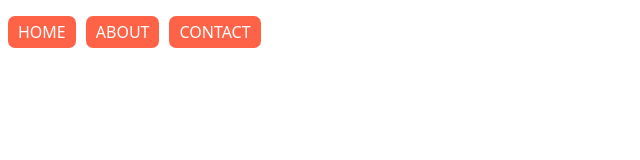
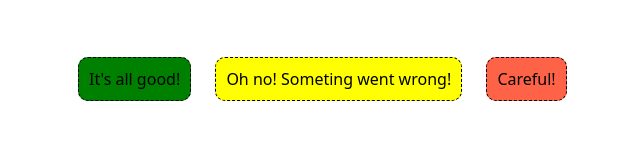
Before and after one commit to Idooru/css-layout-master-class, a website built with Vite: page index.html in a window 1280 px wide. Shown: the whole page, without its empty margins (0-640 px from the left). Built offline with nearby package versions, Linux system fonts and the light colour scheme.

Commit message:
#4.2 @extend

```diff
--- a/index.html
+++ b/index.html
@@ -8,10 +8,8 @@
     <link rel="stylesheet" href="/styles/style.scss" />
   </head>
   <body>
-    <ul>
-      <li><a href="#">Home</a></li>
-      <li><a href="#">About</a></li>
-      <li><a href="#">Contact</a></li>
-    </ul>
+    <span class="success">It's all good!</span>
+    <span class="warning">Oh no! Someting went wrong!</span>
+    <span class="error">Careful!</span>
   </body>
 </html>
--- a/styles/style.scss
+++ b/styles/style.scss
@@ -1,27 +1,27 @@
 body {
   font-family: system-ui, -apple-system, BlinkMacSystemFont, "Segoe UI", Roboto,
     Oxygen, Ubuntu, Cantarell, "Open Sans", "Helvetica Neue", sans-serif;
+  padding: 60px;
 }
 
-ul {
-  list-style-type: none;
-  padding: 0;
-  display: flex;
-  gap: 10px;
-  li {
-    background-color: tomato;
-    padding: 5px 10px;
-    border-radius: 7px;
-    &:hover {
-      opacity: 0.8;
-      a {
-        color: grey;
-      }
-    }
-    a {
-      text-decoration: none;
-      color: white;
-      text-transform: uppercase;
-    }
-  }
+%alert {
+  margin: 10px;
+  padding: 10px;
+  border-radius: 10px;
+  border: 1px dashed black;
 }
+
+.success {
+  @extend %alert;
+  background-color: green;
+}
+
+.error {
+  @extend %alert;
+  background-color: tomato;
+}
+
+.warning {
+  @extend %alert;
+  background-color: yellow;
+}
```
